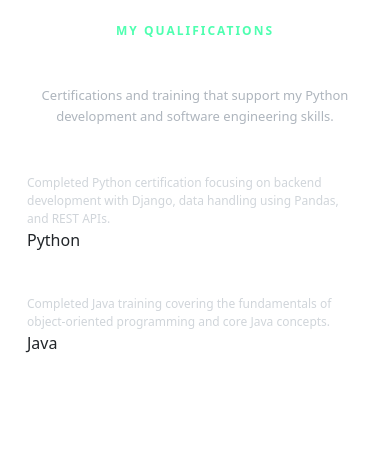
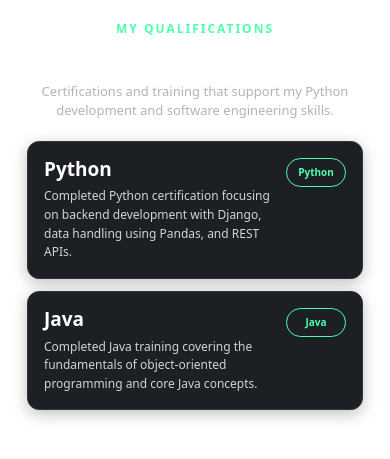
Before and after one commit to HemaLatha-2311/Portfolio, a Django app: page /certication/ in a window 390 px wide. Shown: the part 120-579 px from the top of the page. Run offline with Django 5.2, Linux system fonts and the light colour scheme.

Commit message:
Update style.css

````diff
--- a/resume/static/CSS/style.css
+++ b/resume/static/CSS/style.css
@@ -1,4 +1,4 @@
-```css
+css
 /* =========================
    GENERAL PAGE
    ========================= */
@@ -1338,12 +1338,12 @@ body {
     width: 100%;
     max-width: 900px;
     margin: 0 auto;
-    padding: 28px 25px 35px;
-}
-
-
-/* =========================
-   HEADER
+    padding: 25px 20px 30px;
+}
+
+
+/* =========================
+   PAGE HEADER
    ========================= */
 
 .certification-header {
@@ -1353,37 +1353,25 @@ body {
 
 .certification-label {
     color: #4fffb0;
-
     font-size: 12px;
-
     font-weight: 600;
-
     letter-spacing: 2px;
-
     text-transform: uppercase;
-
     margin: 0 0 5px;
 }
 
 .certification-header h1 {
     color: #ffffff;
-
     font-size: 30px;
-
     font-weight: 700;
-
     margin: 0 0 8px;
 }
 
 .certification-intro {
     color: #aeb5bd;
-
     font-size: 14px;
-
-    line-height: 1.6;
-
+    line-height: 1.5;
     margin: 0 auto;
-
     max-width: 600px;
 }
 
@@ -1394,9 +1382,7 @@ body {
 
 .certification-list {
     display: flex;
-
     flex-direction: column;
-
     gap: 15px;
 }
 
@@ -1405,12 +1391,10 @@ body {
    CERTIFICATION CARD
    ========================= */
 
-.certification-card {
+.certification-item {
     display: flex;
-
     align-items: center;
-
-    gap: 20px;
+    justify-content: space-between;
 
     background-color: #1c1f24;
 
@@ -1422,67 +1406,63 @@ body {
 
     box-shadow: 0 4px 15px rgba(0, 0, 0, 0.25);
 
-    transition: 0.3s ease;
-}
-
-.certification-card:hover {
+    transition: all 0.3s ease;
+}
+
+.certification-item:hover {
     border-color: #4fffb0;
-
     transform: translateY(-2px);
-
-    box-shadow: 0 6px 20px rgba(79, 255, 176, 0.08);
-}
-
-
-/* =========================
-   ICON
-   ========================= */
-
-.certification-icon {
-    width: 55px;
-
-    height: 55px;
-
-    flex-shrink: 0;
-
-    display: flex;
-
-    justify-content: center;
-
-    align-items: center;
-
-    background-color: #252a30;
-
-    border: 1px solid #3a4149;
-
-    border-radius: 10px;
-
-    font-size: 27px;
-}
-
-
-/* =========================
-   CONTENT
-   ========================= */
+}
+
+
+/* =========================
+   CERTIFICATION CONTENT
+   ========================= */
+
+.certification-content {
+    flex: 1;
+}
 
 .certification-content h2 {
     color: #ffffff;
-
-    font-size: 20px;
-
+    font-size: 21px;
     font-weight: 700;
-
-    margin: 0 0 6px;
+    margin: 0 0 7px;
 }
 
 .certification-content p {
     color: #d0d5da;
-
     font-size: 13px;
-
     line-height: 1.6;
-
     margin: 0;
+    max-width: 650px;
+}
+
+
+/* =========================
+   CERTIFICATION BADGE
+   ========================= */
+
+.certification-badge {
+    flex-shrink: 0;
+
+    margin-left: 25px;
+
+    min-width: 75px;
+
+    padding: 7px 12px;
+
+    text-align: center;
+
+    border: 1px solid #4fffb0;
+
+    border-radius: 20px;
+
+    color: #4fffb0;
+
+    font-size: 11px;
+
+    font-weight: 600;
 }
 
 
@@ -1493,7 +1473,7 @@ body {
 @media (max-width: 768px) {
 
     .certification-container {
-        padding: 22px 15px 30px;
+        padding: 20px 15px 25px;
     }
 
     .certification-header {
@@ -1501,34 +1481,35 @@ body {
     }
 
     .certification-header h1 {
-        font-size: 27px;
+        font-size: 26px;
     }
 
     .certification-intro {
         font-size: 13px;
     }
 
-    .certification-card {
-        gap: 14px;
-
+    .certification-list {
+        gap: 12px;
+    }
+
+    .certification-item {
         padding: 16px;
-    }
-
-    .certification-icon {
-        width: 45px;
-
-        height: 45px;
-
-        font-size: 22px;
+        align-items: flex-start;
     }
 
     .certification-content h2 {
-        font-size: 18px;
+        font-size: 19px;
     }
 
     .certification-content p {
         font-size: 12px;
-
-        line-height: 1.5;
-    }
-}
+        line-height: 1.55;
+    }
+
+    .certification-badge {
+        margin-left: 12px;
+        min-width: 60px;
+        padding: 6px 8px;
+        font-size: 10px;
+    }
+}
````
